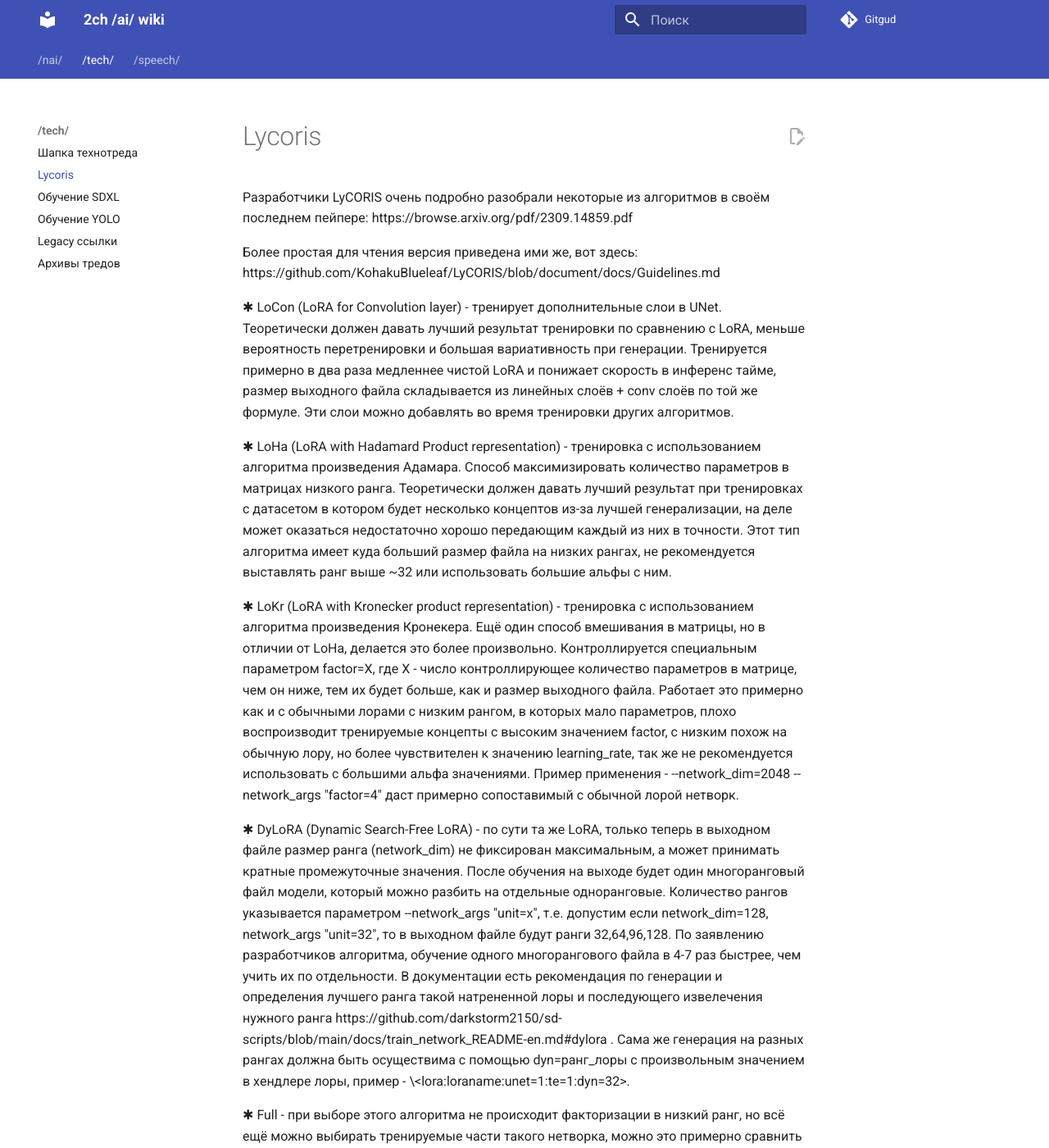
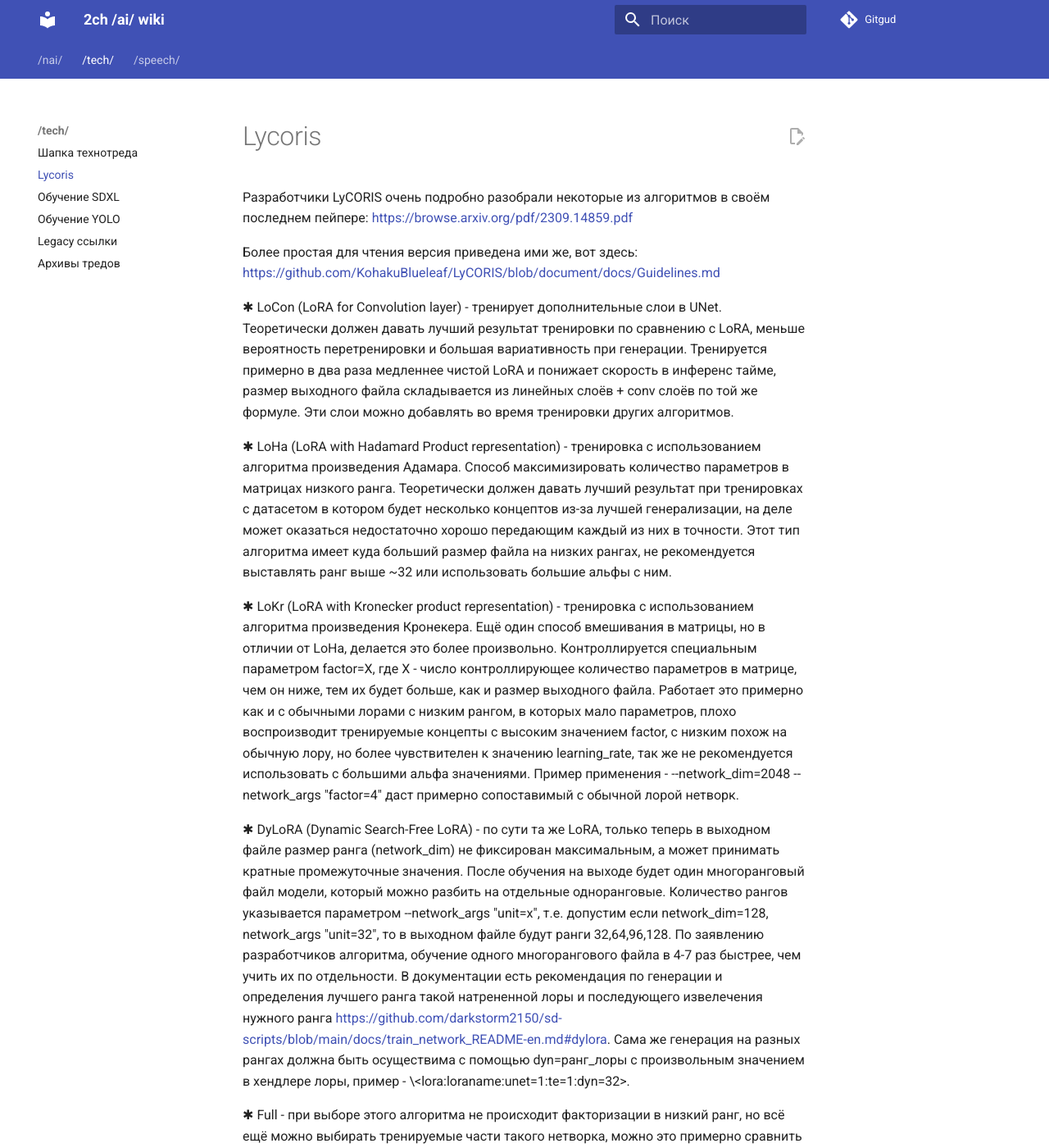
Before and after one commit to 2ch-ai/wiki, an MkDocs documentation site: the page built from docs/tech/lycoris.md, in a window 1280 px wide and 1400 px high. Shown: the whole window at 82% size. Built offline with MkDocs 1.6.1 and Material for MkDocs 9.7.7, drawn with Linux system fonts in a browser that asks for light colours; some of the changed lines change nothing that is shown.

Commit message:
Изменил формат ссылок, т.к. в текущей конфигурации вики не парсит inline ссылки.

```diff
--- a/docs/tech/lycoris.md
+++ b/docs/tech/lycoris.md
@@ -1,6 +1,6 @@
-Разработчики LyCORIS очень подробно разобрали некоторые из алгоритмов в своём последнем пейпере: https://browse.arxiv.org/pdf/2309.14859.pdf
+Разработчики LyCORIS очень подробно разобрали некоторые из алгоритмов в своём последнем пейпере: [https://browse.arxiv.org/pdf/2309.14859.pdf](https://browse.arxiv.org/pdf/2309.14859.pdf)
 
-Более простая для чтения версия приведена ими же, вот здесь: https://github.com/KohakuBlueleaf/LyCORIS/blob/document/docs/Guidelines.md
+Более простая для чтения версия приведена ими же, вот здесь: [https://github.com/KohakuBlueleaf/LyCORIS/blob/document/docs/Guidelines.md](https://github.com/KohakuBlueleaf/LyCORIS/blob/document/docs/Guidelines.md)
 
 ✱ LoCon (LoRA for Convolution layer) - тренирует дополнительные слои в UNet. Теоретически должен давать лучший результат тренировки по сравнению с LoRA, меньше вероятность перетренировки и большая вариативность при генерации. Тренируется примерно в два раза медленнее чистой LoRA и понижает скорость в инференс тайме, размер выходного файла складывается из линейных слоёв + conv слоёв по той же формуле. Эти слои можно добавлять во время тренировки других алгоритмов.
 
@@ -8,6 +8,6 @@
 
 ✱ LoKr (LoRA with Kronecker product representation) - тренировка с использованием алгоритма произведения Кронекера. Ещё один способ вмешивания в матрицы, но в отличии от LoHa, делается это более произвольно. Контроллируется специальным параметром factor=X, где X - число контроллирующее количество параметров в матрице, чем он ниже, тем их будет больше, как и размер выходного файла. Работает это примерно как и с обычными лорами с низким рангом, в которых мало параметров, плохо воспроизводит тренируемые концепты с высоким значением factor, с низким похож на обычную лору, но более чувствителен к значению learning_rate, так же не рекомендуется использовать с большими альфа значениями. Пример применения - --network_dim=2048 --network_args "factor=4" даст примерно сопоставимый с обычной лорой нетворк.
 
-✱ DyLoRA (Dynamic Search-Free LoRA) - по сути та же LoRA, только теперь в выходном файле размер ранга (network_dim) не фиксирован максимальным, а может принимать кратные промежуточные значения. После обучения на выходе будет один многоранговый файл модели, который можно разбить на отдельные одноранговые. Количество рангов указывается параметром --network_args "unit=x", т.е. допустим если network_dim=128, network_args "unit=32", то в выходном файле будут ранги 32,64,96,128. По заявлению разработчиков алгоритма, обучение одного многорангового файла в 4-7 раз быстрее, чем учить их по отдельности. В документации есть рекомендация по генерации и определения лучшего ранга такой натрененной лоры и последующего извелечения нужного ранга https://github.com/darkstorm2150/sd-scripts/blob/main/docs/train_network_README-en.md#dylora . Сама же генерация на разных рангах должна быть осуществима с помощью dyn=ранг_лоры с произвольным значением в хендлере лоры, пример - \<lora:loraname:unet=1:te=1:dyn=32\>.
+✱ DyLoRA (Dynamic Search-Free LoRA) - по сути та же LoRA, только теперь в выходном файле размер ранга (network_dim) не фиксирован максимальным, а может принимать кратные промежуточные значения. После обучения на выходе будет один многоранговый файл модели, который можно разбить на отдельные одноранговые. Количество рангов указывается параметром --network_args "unit=x", т.е. допустим если network_dim=128, network_args "unit=32", то в выходном файле будут ранги 32,64,96,128. По заявлению разработчиков алгоритма, обучение одного многорангового файла в 4-7 раз быстрее, чем учить их по отдельности. В документации есть рекомендация по генерации и определения лучшего ранга такой натрененной лоры и последующего извелечения нужного ранга [https://github.com/darkstorm2150/sd-scripts/blob/main/docs/train_network_README-en.md#dylora](https://github.com/darkstorm2150/sd-scripts/blob/main/docs/train_network_README-en.md#dylora). Сама же генерация на разных рангах должна быть осуществима с помощью dyn=ранг_лоры с произвольным значением в хендлере лоры, пример - \<lora:loraname:unet=1:te=1:dyn=32\>.
 
 ✱ Full - при выборе этого алгоритма не происходит факторизации в низкий ранг, но всё ещё можно выбирать тренируемые части такого нетворка, можно это примерно сравнить с дримбутом, learning_rate тут нужен примерно такой же как и для него, размер выходнго файла как и потребление VRAM во время тренировки тут тоже больше.
```
